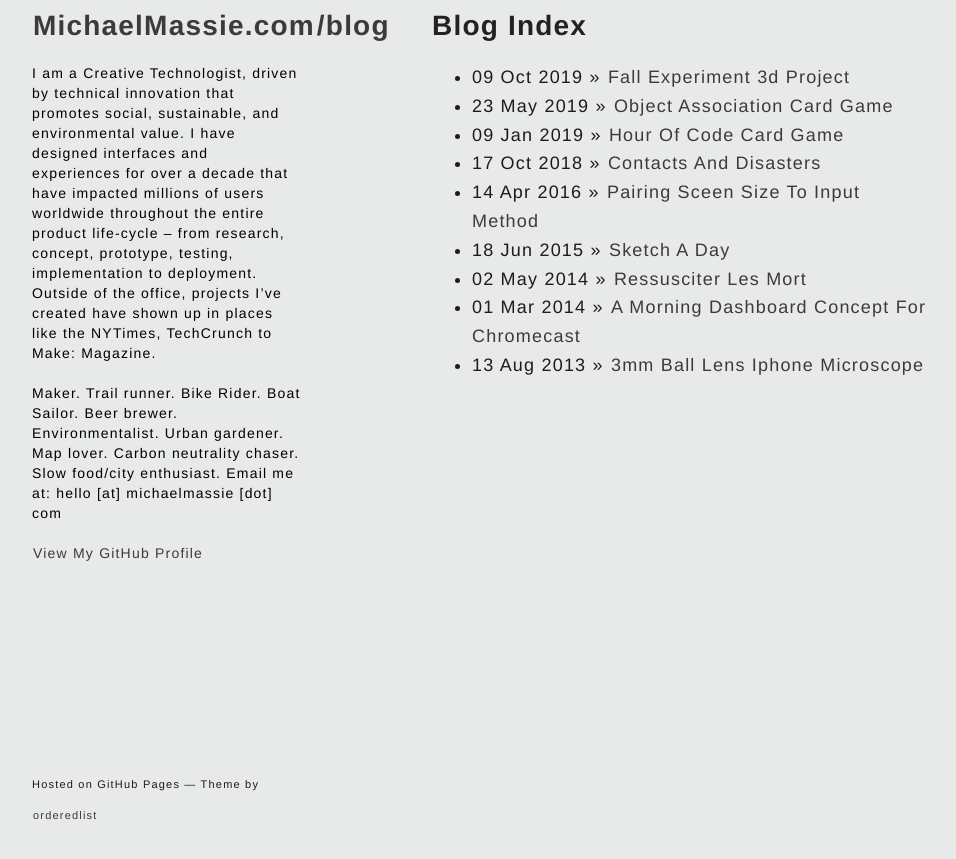
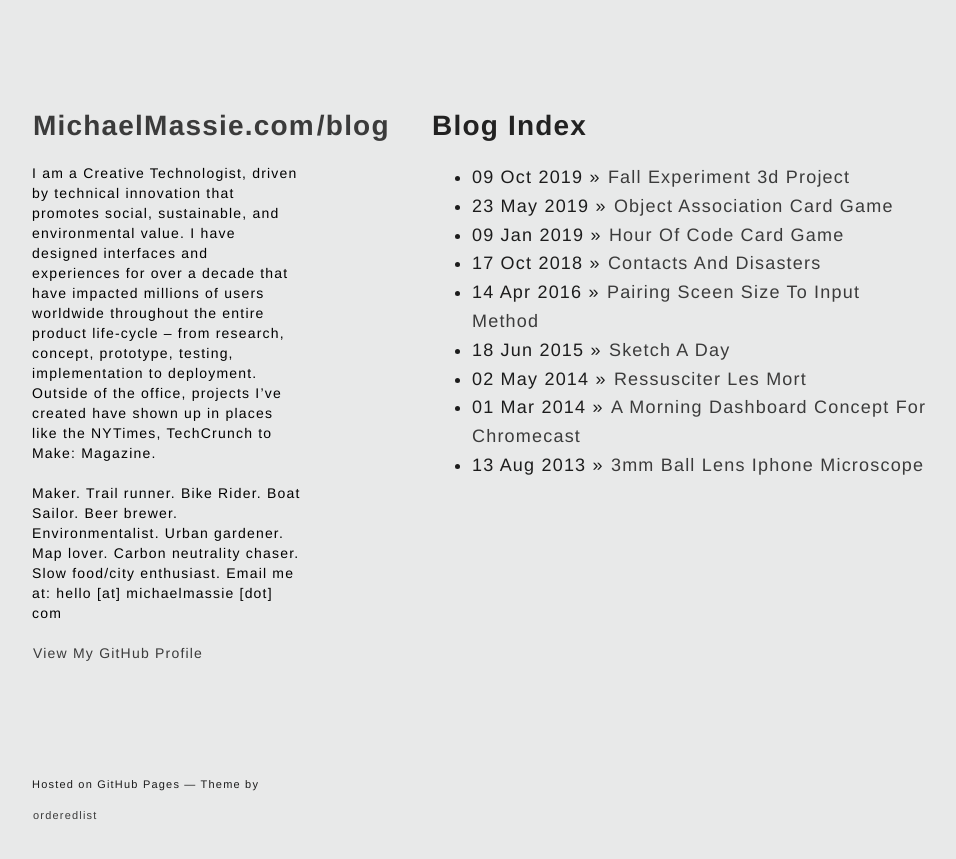
Before and after one commit to mmassie/mmassie.github.io, a Jekyll site: the page built from blog/index.html, in a window 1280 px wide. Shown: the top 859 px of the page, without its empty margins (158-1114 px from the left). Built offline with Jekyll 4.4.1, drawn with Linux system fonts in a browser that asks for light colours.

Commit message:
top padding test

```diff
--- a/_sass/jekyll-theme-minimal.scss
+++ b/_sass/jekyll-theme-minimal.scss
@@ -76,6 +76,7 @@ a:hover small {
 
 .wrapper {
   width:900px;
+  padding: 100px;
   margin:0 auto;
 }
 
```
